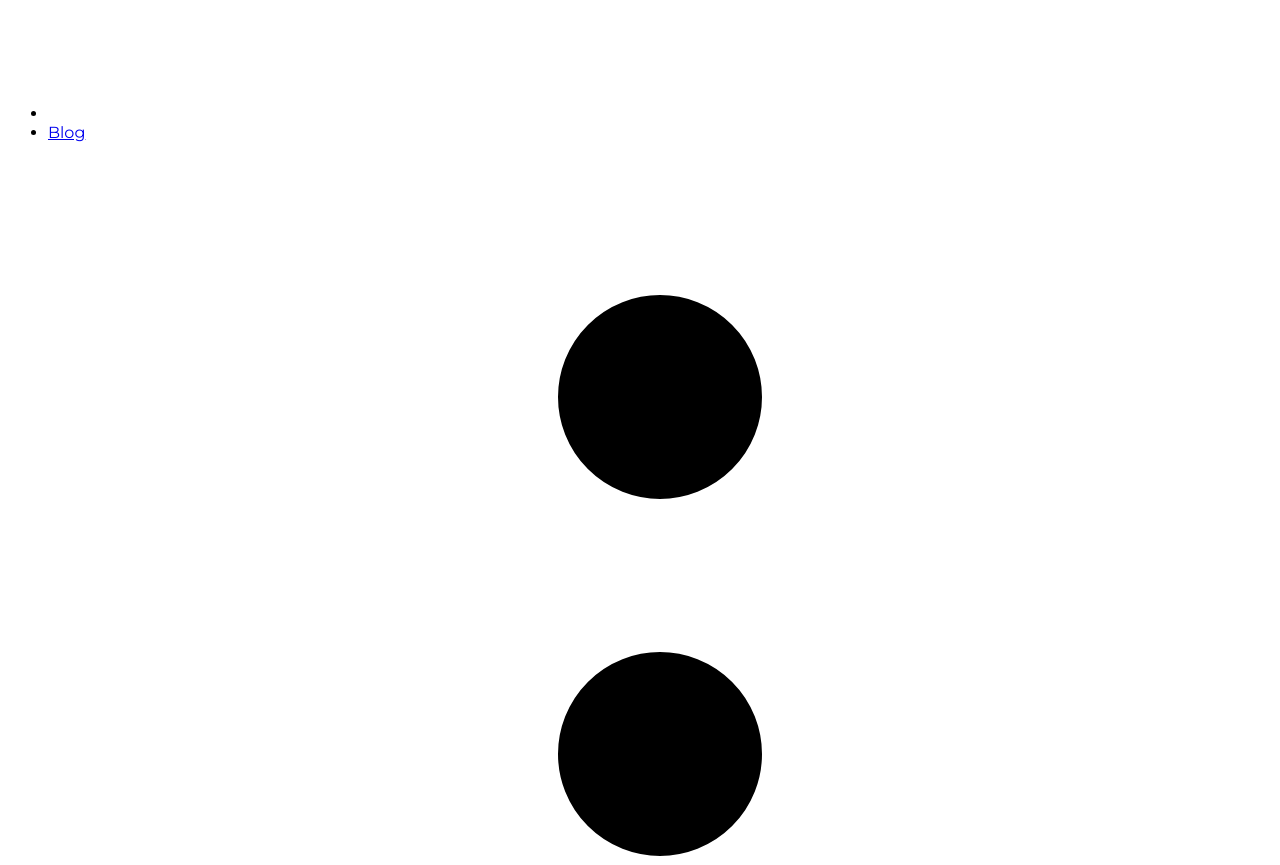
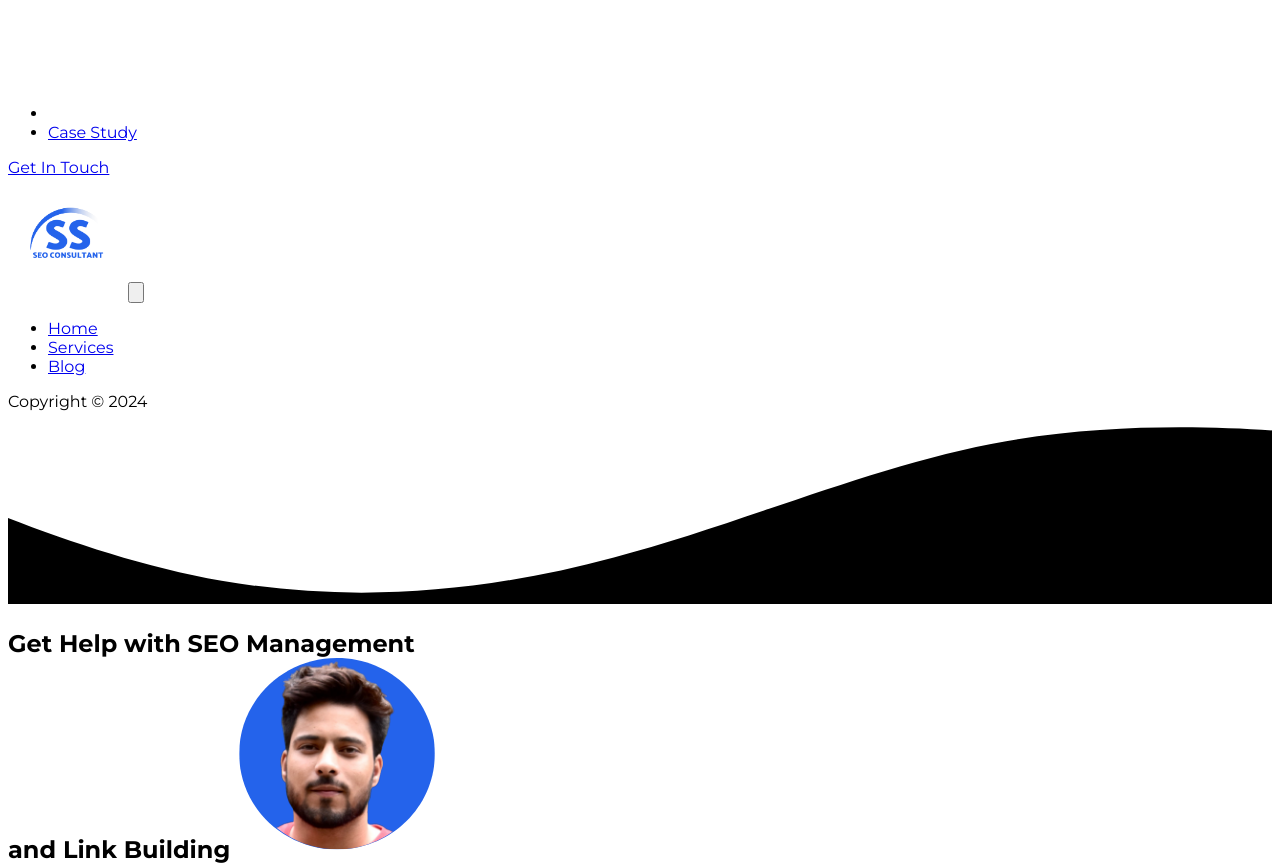
Before and after one commit to nayeem444/seo-consultant-india-sanity, a Next.js app: page /contact in a window 1280 px wide. Shown: the part 2540-3405 px from the top of the page. Built offline with nearby package versions, Linux system fonts and the light colour scheme.

Commit message:
new bug fix

```diff
--- a/components/FaqSection.tsx
+++ b/components/FaqSection.tsx
@@ -39,7 +39,7 @@
               header="How much SEO charges in India?
 
               "
-              text="SEO charges in India vary depending on the project complexity, duration, and expertise required. On average, hourly rates range from ₹3,000 to ₹8,000, while monthly retainers start around ₹60,000. It’s important to discuss specific requirements and negotiate with SEO professionals and consultants for accurate pricing."
+              text="SEO charges in India vary depending on the project complexity, duration, and expertise required. On average, hourly rates range from $3,000 to $8,000, while monthly retainers start around $60,000. It’s important to discuss specific requirements and negotiate with SEO professionals and consultants for accurate pricing."
             />
              <AccordionItem
               header="Benefits of Hiring an SEO Expert ?"
@@ -55,7 +55,7 @@
           <div className="w-full px-4 lg:w-1/2">
 
             <AccordionItem
-              header="What are benefits of choosing my SEO services?"
+              header="What are benefits of choosing Your SEO services?"
               text="Here are some benefits of choosing my SEO expert services:
 
               Up-to-Date with Latest Google Algorithms: I always stay updated with the latest Google algorithms while implementing SEO strategies, keeping your website ahead of the competition.
--- a/components/Footer.tsx
+++ b/components/Footer.tsx
@@ -42,10 +42,11 @@
     d="M4.98 3.5c0 1.381-1.11 2.5-2.48 2.5s-2.48-1.119-2.48-2.5c0-1.38 1.11-2.5 2.48-2.5s2.48 1.12 2.48 2.5zm.02 4.5h-5v16h5v-16zm7.982 0h-4.968v16h4.969v-8.399c0-4.67 6.029-5.052 6.029 0v8.399h4.988v-10.131c0-7.88-8.922-7.593-11.018-3.714v-2.155z" />
 </svg> </a>
 </div>
-<div className="flex items-center justify-end text-white">
+<div className="flex items-center justify-center text-white">
 © 2024 Shahid Shahmiri. All rights reserved.
 
   </div>
+  <div></div>
  </div>
 
   </div>
--- a/components/Navbar.tsx
+++ b/components/Navbar.tsx
@@ -69,15 +69,6 @@
 					<path stroke-linecap="round" stroke-linejoin="round" stroke-width="2" d="M12 5v0m0 7v0m0 7v0m0-13a1 1 0 110-2 1 1 0 010 2zm0 7a1 1 0 110-2 1 1 0 010 2zm0 7a1 1 0 110-2 1 1 0 010 2z" />
 				</svg>
 			</li>
-			<li><a className="text-sm text-gray-800 font-bold hover:text-blue-600 hover:font-bold" href="/blog">Blog</a></li>
-			<li className="text-gray-300">
-				<svg xmlns="http://www.w3.org/2000/svg" fill="none" stroke="currentColor" className="w-4 h-4 current-fill" viewBox="0 0 24 24">
-					<path stroke-linecap="round" stroke-linejoin="round" stroke-width="2" d="M12 5v0m0 7v0m0 7v0m0-13a1 1 0 110-2 1 1 0 010 2zm0 7a1 1 0 110-2 1 1 0 010 2zm0 7a1 1 0 110-2 1 1 0 010 2z" />
-				</svg>
-			</li>
-
-
-
 			<li><a className="text-sm text-gray-800 font-bold hover:text-blue-600 hover:font-bold" href="/case-study">Case Study</a>
 </li>
 		</ul>
```
